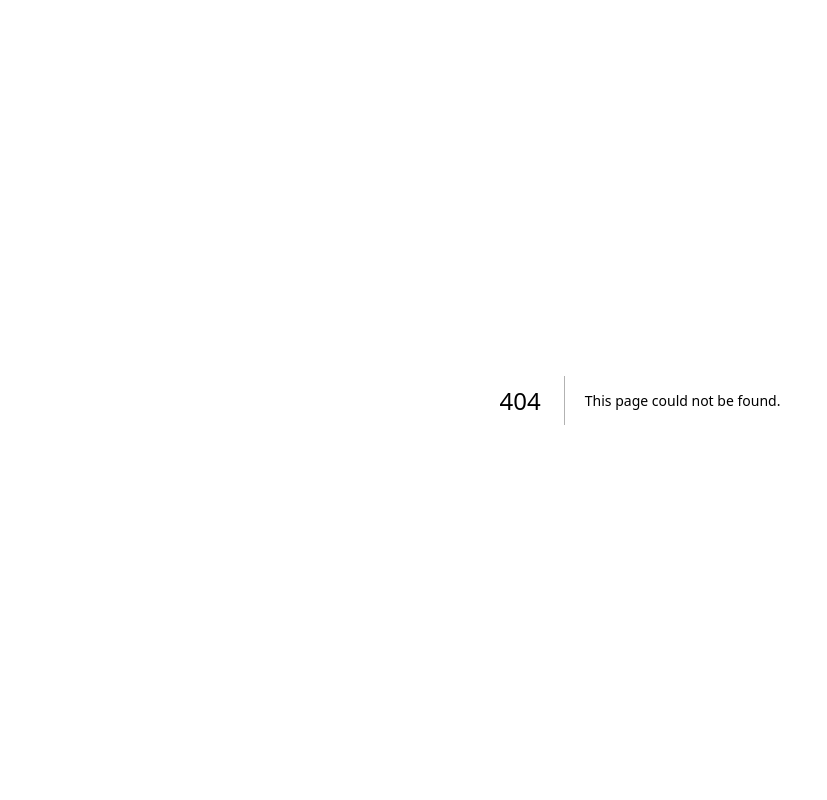
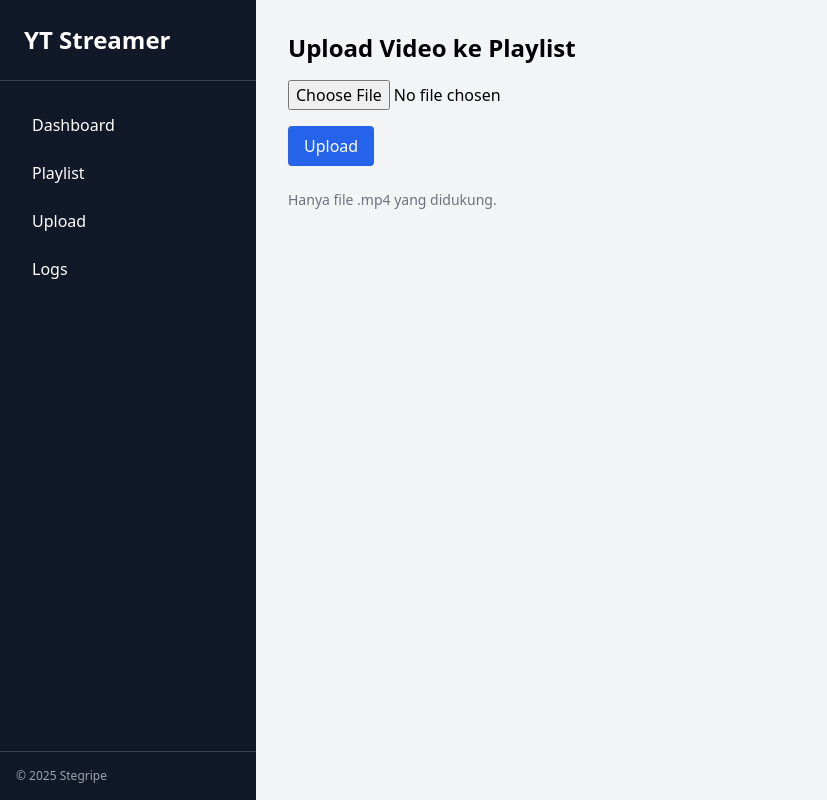
Before and after one commit to stegripe/ngelive, a Next.js app in the folder frontend/: page /upload in a window 1280 px wide. Before the commit this address had no page. Shown: the whole page, without its empty margins (0-827 px from the left). Built offline with nearby package versions, Linux system fonts and the light colour scheme.

Commit message:
feat(pages): add upload

```diff
--- /dev/null
+++ b/frontend/src/pages/upload.js
@@ -0,0 +1,65 @@
+import { useState } from "react";
+import Layout from "../components/Layout";
+
+export default function Upload() {
+  const [file, setFile] = useState(null);
+  const [uploading, setUploading] = useState(false);
+  const [message, setMessage] = useState("");
+
+  const handleFileChange = (e) => {
+    setFile(e.target.files[0]);
+  };
+
+  const handleSubmit = async (e) => {
+    e.preventDefault();
+    if (!file) return setMessage("Pilih file terlebih dahulu!");
+
+    setUploading(true);
+    setMessage("");
+
+    const formData = new FormData();
+    formData.append("file", file);
+
+    const res = await fetch("http://localhost:5000/api/upload", {
+      method: "POST",
+      body: formData,
+    });
+
+    if (res.ok) {
+      setMessage("Upload berhasil!");
+      setFile(null);
+      e.target.reset();
+    } else {
+      setMessage("Upload gagal.");
+    }
+
+    setUploading(false);
+  };
+
+  return (
+    <div className="p-8">
+      <h1 className="text-2xl font-bold mb-4">Upload Video ke Playlist</h1>
+      <form onSubmit={handleSubmit} className="space-y-4">
+        <input
+          type="file"
+          accept=".mp4"
+          onChange={handleFileChange}
+          className="block"
+        />
+        <button
+          type="submit"
+          className="bg-blue-600 text-white px-4 py-2 rounded hover:bg-blue-700"
+          disabled={uploading}
+        >
+          {uploading ? "Uploading..." : "Upload"}
+        </button>
+      </form>
+      {message && <div className="mt-4">{message}</div>}
+      <div className="mt-6 text-gray-500 text-sm">Hanya file .mp4 yang didukung.</div>
+    </div>
+  );
+}
+
+Upload.getLayout = function getLayout(page) {
+  return <Layout>{page}</Layout>;
+};
```
